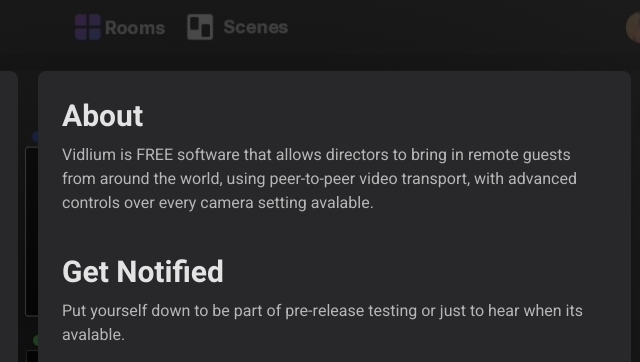
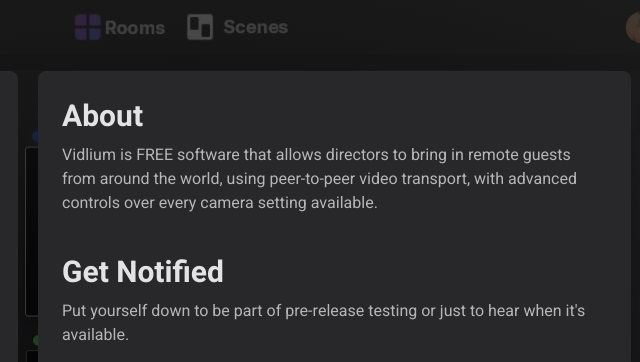
Before and after one commit to Andrew-Gallimore/vidlium_website, a website built with webpack: page dist/index.html in a window 1280 px wide. Shown: the top 362 px of the page, 457-1097 px from the left. Built offline with nearby package versions, Linux system fonts and the light colour scheme; some packages are replaced by stand-ins of ours; no server answers; files whose address does not match are found by name.

Commit message:
"Fixed Spelling"

```diff
--- a/dist/index.html
+++ b/dist/index.html
@@ -53,11 +53,11 @@
                 <section>
                     <h2>About</h2>
                     <div class="pills"></div>
-                    <p>Vidlium is FREE software that allows directors to bring in remote guests from around the world, using peer-to-peer video transport, with advanced controls over every camera setting avalable.</p>
+                    <p>Vidlium is FREE software that allows directors to bring in remote guests from around the world, using peer-to-peer video transport, with advanced controls over every camera setting available.</p>
                 </section>
                 <section>
                     <h2>Get Notified</h2>
-                    <p>Put yourself down to be part of pre-release testing or just to hear when its avalable.</p>
+                    <p>Put yourself down to be part of pre-release testing or just to hear when it's available.</p>
 
                 </section>
                 <div class="form-wrapper">
```
